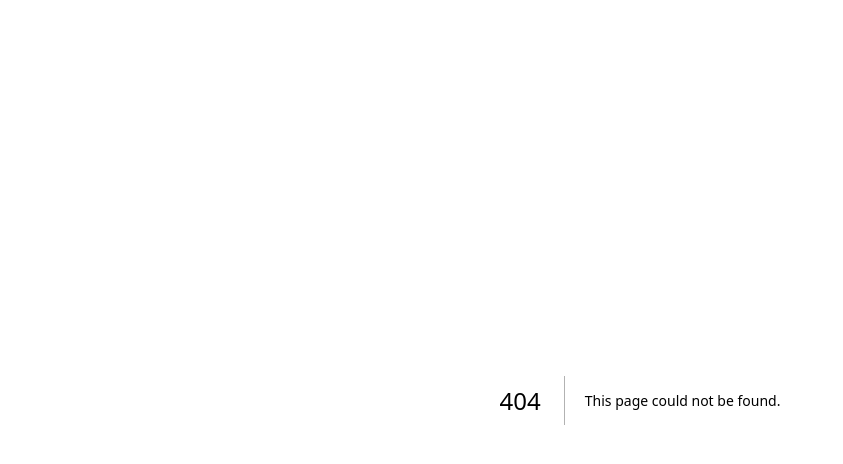
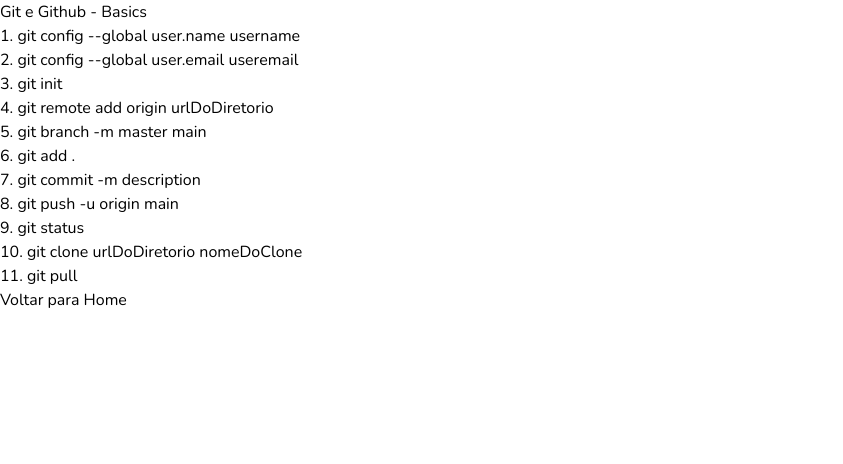
Before and after one commit to pupunha-dev/portfolio, a Next.js app: page /git-github in a window 1280 px wide. Before the commit this address had no page. Shown: the top 464 px of the page, without its empty margins (0-843 px from the left). Built offline with nearby package versions, Linux system fonts and the light colour scheme.

Commit message:
github notes added to the page

```diff
--- /dev/null
+++ b/app/(pages)/git-github/details/page.tsx
@@ -0,0 +1,18 @@
+"use client"
+
+import { useRouter } from "next/navigation";
+
+export default function Details(){
+    const router = useRouter();
+
+    const handleBackNavigation = () => {
+        router.back();
+    }
+    return(
+        <div>
+            <h1>Git and Github Details Page</h1>
+            <button onClick={handleBackNavigation}>Voltar usando Router Bck</button>
+
+        </div>
+    )
+}
--- /dev/null
+++ b/app/(pages)/git-github/page.tsx
@@ -0,0 +1,28 @@
+
+import Link from "next/link";
+
+export default function GitGithub (){
+
+    return(
+        <div>
+            <h1>Git e Github - Basics</h1>
+
+            <ul>
+                <li>1. git config --global user.name username</li>
+                <li>2. git config --global user.email useremail</li>
+                <li>3. git init</li>
+                <li>4. git remote add origin urlDoDiretorio</li>
+                <li>5. git branch -m master main</li>
+                <li>6. git add .</li>
+                <li>7. git commit -m description</li>
+                <li>8. git push -u origin main</li>
+                <li>9. git status</li>
+                <li>10. git clone urlDoDiretorio nomeDoClone</li>
+                <li>11. git pull</li>
+            </ul>
+
+            <Link href="/">Voltar para Home</Link> <br />
+            {/* <Link href="/git-github/details">Details</Link> */}
+        </div>
+    );
+}
--- a/app/page.tsx
+++ b/app/page.tsx
@@ -1,8 +1,9 @@
+import Link from "next/link";
 
 export default function Home() {
   return (
     <main>
-      <h1>Git & Github Steps</h1>
+      <Link href="/git-github">Git & Github Notes</Link>
     </main>
   );
 }
```
